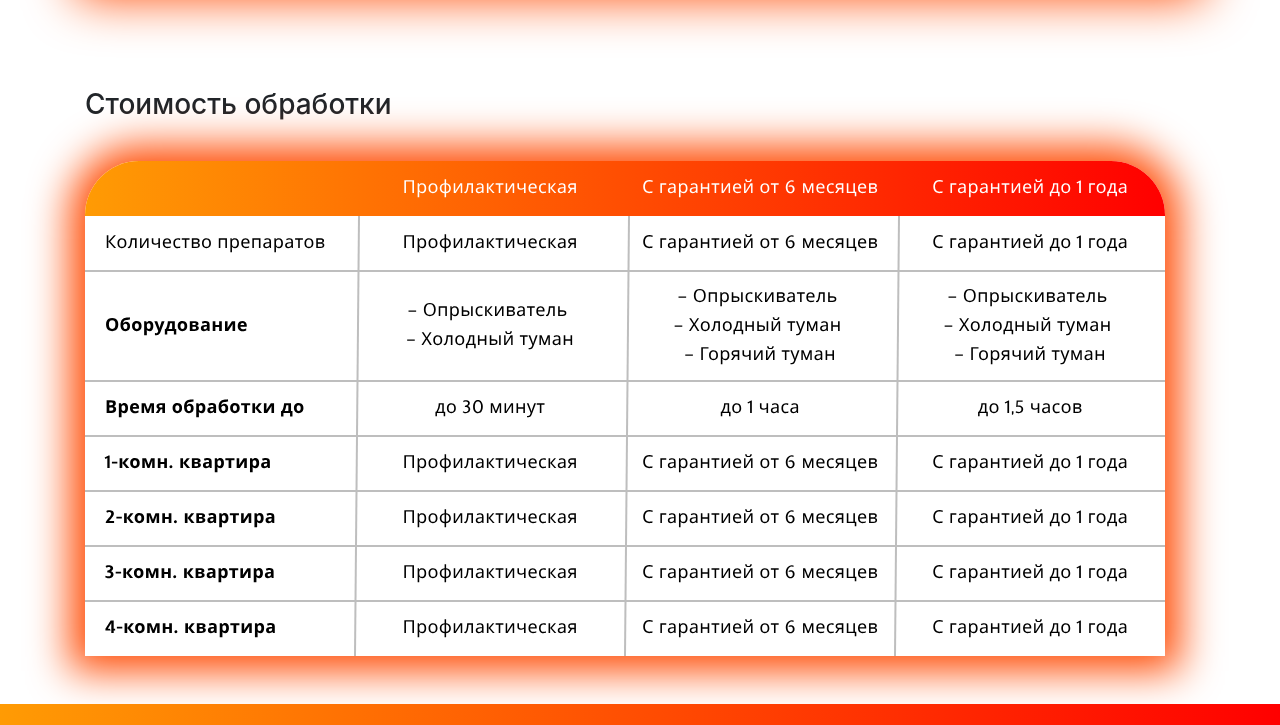
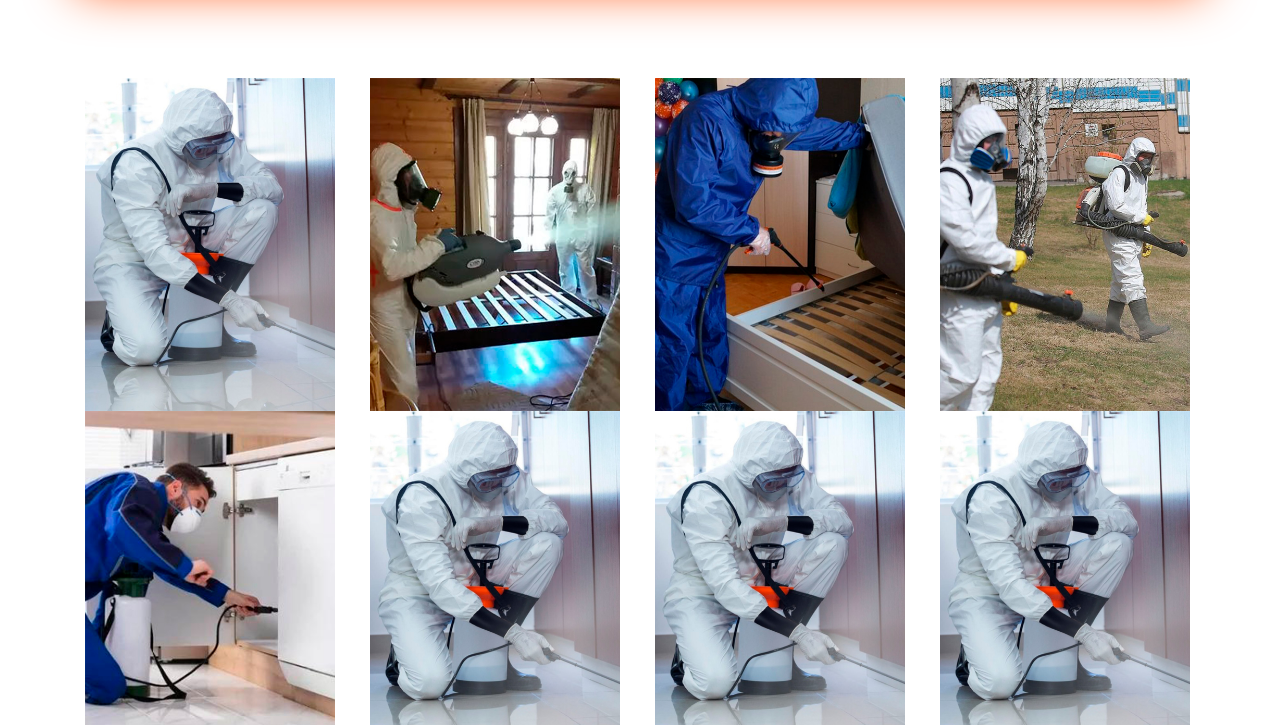
Before and after one commit to xzTiTan/xzTiTan.github.io, a plain HTML site: page index.html in a window 1280 px wide. Shown: the part 2403-3128 px from the top of the page. Drawn offline with Linux system fonts and the light colour scheme.

Commit message:
Add files via upload

```diff
--- a/index.html
+++ b/index.html
@@ -4,9 +4,10 @@
     <meta charset="UTF-8">
     <meta name="viewport" content="width=device-width, initial-scale=1.0">
     <meta http-equiv="X-UA-Compatible" content="ie=edge">
+    <link href="https://fonts.googleapis.com/css?family=Lato:300,400,700,900&display=swap" rel="stylesheet">
     <link rel="stylesheet" href="./css/bootstrap.min.css">
     <link rel="stylesheet" href="./css/style.css">
-    <title>Document</title>
+    <title>Эталон Plus</title>
 </head>
 <body>
 
@@ -103,7 +104,7 @@
 <div class="container fixprice__border pb-4">
   <div class="row">
     <div class="col-xl-6 col-lg-6">
-<h1 class="display-4 text-center text-lg-left text-xl-left font-weight-bold  pl-xl-5 pl-lg-5" style="padding-bottom:20px">Фиксируем цены на целый год</h1>
+<h1 class="text-break display-4 text-center text-lg-left text-xl-left font-weight-bold  pl-xl-5 pl-lg-5" style="padding-bottom:20px">Фиксируем цены на целый год</h1>
     <img class="img-fluid d-lg-none d-xl-none mx-auto d-block" src="./images/Ficam_W_400400-Recovered1222.png" alt="" width="400">
 <p class="pt-5 text-center text-lg-left text-xl-left pl-4 pr-4">Оставьте заявку и зафиксируйте цены на стоимость санитарной обработки на весь будущий год. Оставьте заявку и зафиксируйте цены на стоимость санитарной обработки на весь будущий год. Оставьте заявку и зафиксируйте цены на стоимость санитарной обработки на весь будущий год. Оставьте заявку и зафиксируйте цены на стоимость санитарной обработки на весь будущий год.</p>
 <br>
@@ -117,11 +118,12 @@
 </div>
     </section>
 
+
     <section class="container fixprice">
         <div class="container fixprice__border pb-4">
           <div class="row">
             <div class="col-xl-6 col-lg-6">
-        <h1 class="display-4 text-center text-lg-left text-xl-left font-weight-bold  pl-xl-5 pl-lg-5" style="padding-bottom:20px">Фиксируем цены на целый год</h1>
+        <h1 class="text-break text-center text-lg-left text-xl-left font-weight-bold  pl-xl-5 pl-lg-5" style="padding-bottom:20px ">Используем Российские и Французские препараты</h1>
             <img class="img-fluid d-lg-none d-xl-none mx-auto d-block" src="./images/Ficam_W_400400-Recovered.png" alt="" width="400">
         <p class="pt-5 text-center text-lg-left text-xl-left pl-4 pr-4">Оставьте заявку и зафиксируйте цены на стоимость санитарной обработки на весь будущий год. Оставьте заявку и зафиксируйте цены на стоимость санитарной обработки на весь будущий год. Оставьте заявку и зафиксируйте цены на стоимость санитарной обработки на весь будущий год. Оставьте заявку и зафиксируйте цены на стоимость санитарной обработки на весь будущий год.</p>
         <br>
@@ -136,7 +138,34 @@
             </section>
 
 
-
+<section class="container ">
+ <div class="row ">
+   <div class="col-xl-3 col-lg-3">
+    <img class="img-fluid" src="./images/1.jpg" alt="" width="250">
+   </div>
+   <div class="col-xl-3 col-lg-3">
+    <img class="img-fluid" src="./images/2.jpg" alt=""  width="250">
+  </div>
+  <div class="col-xl-3 col-lg-3">
+    <img class="img-fluid" src="./images/6.jpg" alt=""  width="250">
+  </div>
+  <div class="col-xl-3 col-lg-3">
+    <img class="img-fluid" src="./images/7.jpg" alt=""  width="250">
+  </div>
+  <div class="col-xl-3 col-lg-3">
+    <img class="img-fluid" src="./images/8.jpg" alt=""  width="250">
+  </div>
+  <div class="col-xl-3 col-lg-3">
+    <img class="img-fluid" src="./images/1.jpg" alt=""  width="250">
+  </div>
+  <div class="col-xl-3 col-lg-3">
+    <img class="img-fluid" src="./images/1.jpg" alt=""  width="250">
+  </div>
+  <div class="col-xl-3 col-lg-3">
+    <img class="img-fluid" src="./images/1.jpg" alt=""  width="250">
+  </div>
+ </div>
+</section>
 
 
       <div class="container">
```
